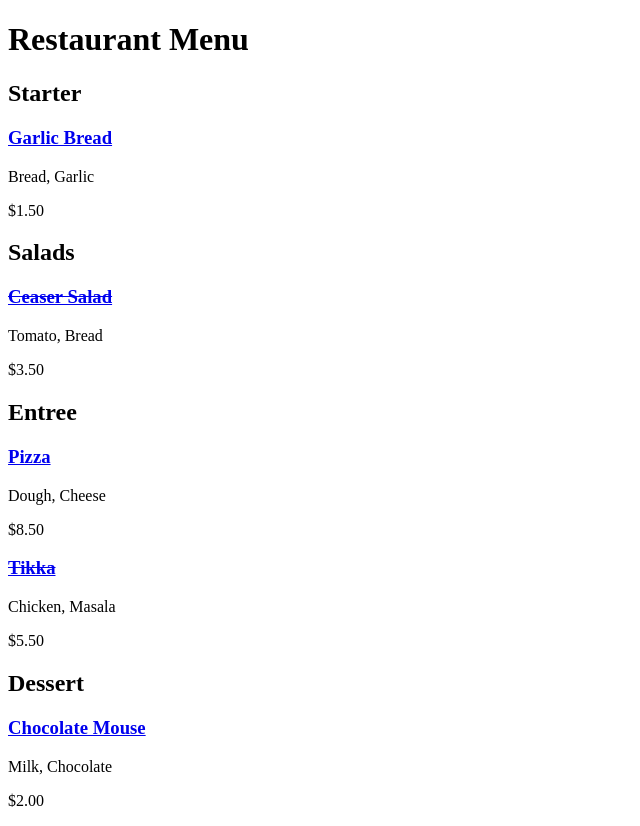
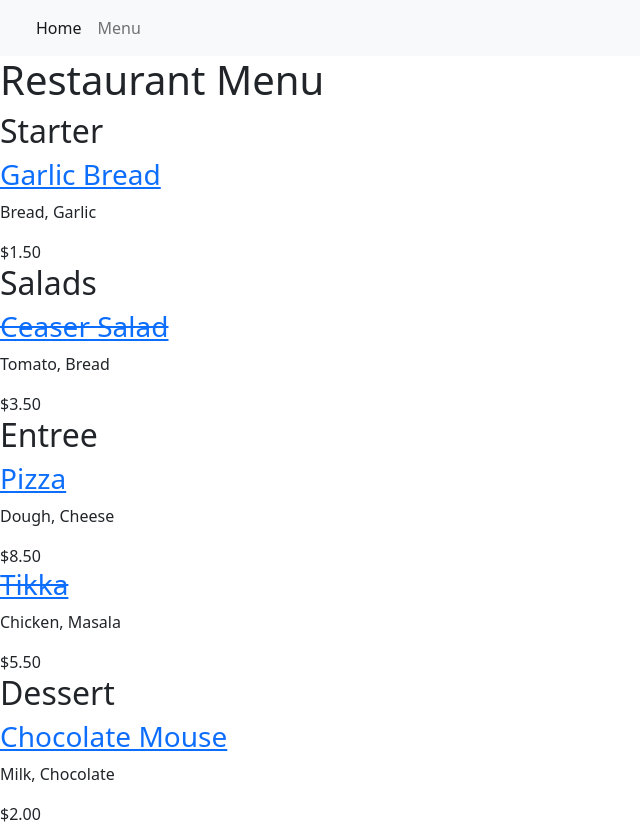
Before and after one commit to Alifseen/Django-Food-Management-App, a Django app: page / in a window 1280 px wide. Shown: the whole page, without its empty margins (0-640 px from the left). Run offline with Django 5.2, Linux system fonts and the light colour scheme; data comes from the database, SQL or seed files in the repository; some libraries are stand-ins or nearby versions.

Commit message:
Added base template with bootstrap link to index and meal_detail.html

```diff
--- /dev/null
+++ b/food_management/templates/base.html
@@ -0,0 +1,38 @@
+<!DOCTYPE html>
+<html lang="en">
+    <head>
+        <meta charset="utf-8">
+        <meta name="viewport" content="width=device-width, initial-scale=1">
+        <link href="https://cdn.jsdelivr.net/npm/bootstrap@5.2.0-beta1/dist/css/bootstrap.min.css" rel="stylesheet" integrity="sha384-0evHe/X+R7YkIZDRvuzKMRqM+OrBnVFBL6DOitfPri4tjfHxaWutUpFmBp4vmVor" crossorigin="anonymous">
+        <title>Menu Products</title>
+    </head>
+    <body>
+        <nav class="navbar navbar-expand-lg bg-light">
+            <div class="container-fluid">
+                    <a class="navbar-brand" href="#"></a>
+
+                    <button class="navbar-toggler" type="button" data-bs-toggle="collapse" data-bs-target="#navbarNav" aria-controls="navbarNav" aria-expanded="false" aria-label="Toggle navigation">
+                         <span class="navbar-toggler-icon"></span>
+                    </button>
+                <div class="collapse navbar-collapse" id="navbarNav">
+                    <ul class="navbar-nav">
+                         <li class="nav-item">
+                            <a class="nav-link active" aria-current="page" href="{% url 'index' %}">Home</a>
+                        </li>
+                        <li class="nav-item">
+                            <a class="nav-link" aria-current="page" href="{% url 'index' %}">Menu</a>
+                        </li>
+                    </ul>
+                </div>
+            </div>
+        </nav>
+
+        {% block content %}
+        {% endblock content %}
+
+<!-- JavaScript Bundle with Popper -->
+             <script src="https://code.jquery.com/jquery-2.1.3.min.js"></script>
+        <script src="https://cdn.jsdelivr.net/npm/bootstrap@5.2.0-beta1/dist/js/bootstrap.bundle.min.js" integrity="sha384-pprn3073KE6tl6bjs2QrFaJGz5/SUsLqktiwsUTF55Jfv3qYSDhgCecCxMW52nD2" crossorigin="anonymous"></script>
+
+    </body>
+</html>
--- a/food_management/templates/index.html
+++ b/food_management/templates/index.html
@@ -1,10 +1,6 @@
-<!DOCTYPE html>
-<html lang="en">
-<head>
-    <meta charset="UTF-8">
-    <title>Title</title>
-</head>
-<body>
+{% extends 'base.html' %}
+{% block content %}
+<div>
     <h1>Restaurant Menu</h1>
     {% for type in types %}
         <h2>{{type.1}}</h2>
@@ -22,5 +18,5 @@
             {% endif %}
         {% endfor %}
     {% endfor %}
-</body>
-</html>
+</div>
+{% endblock content %}
```
Also changed, not shown: food_management/templates/meal_detail.html (+5 -9 lines).
